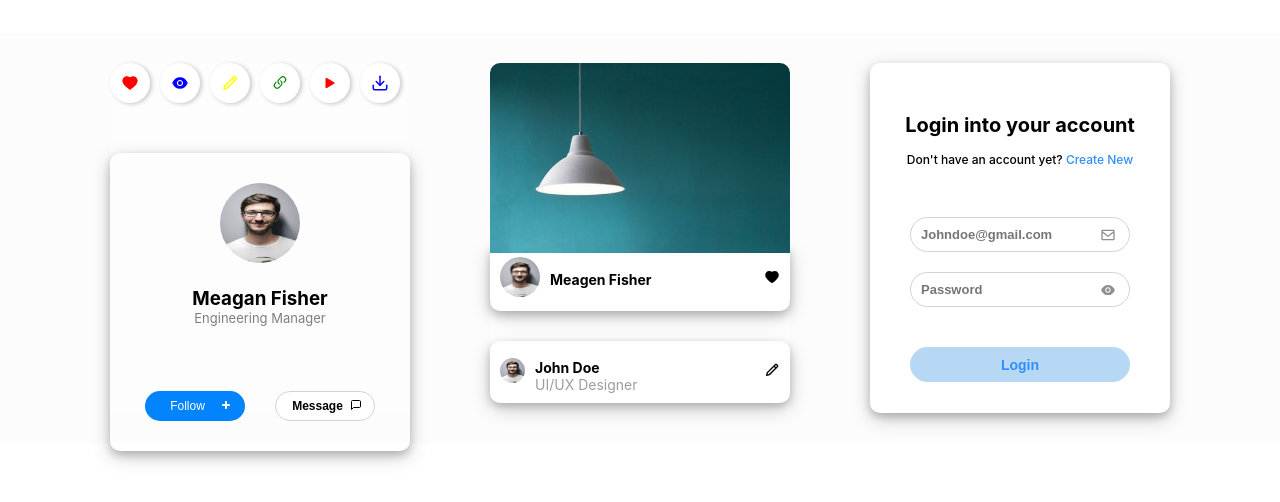
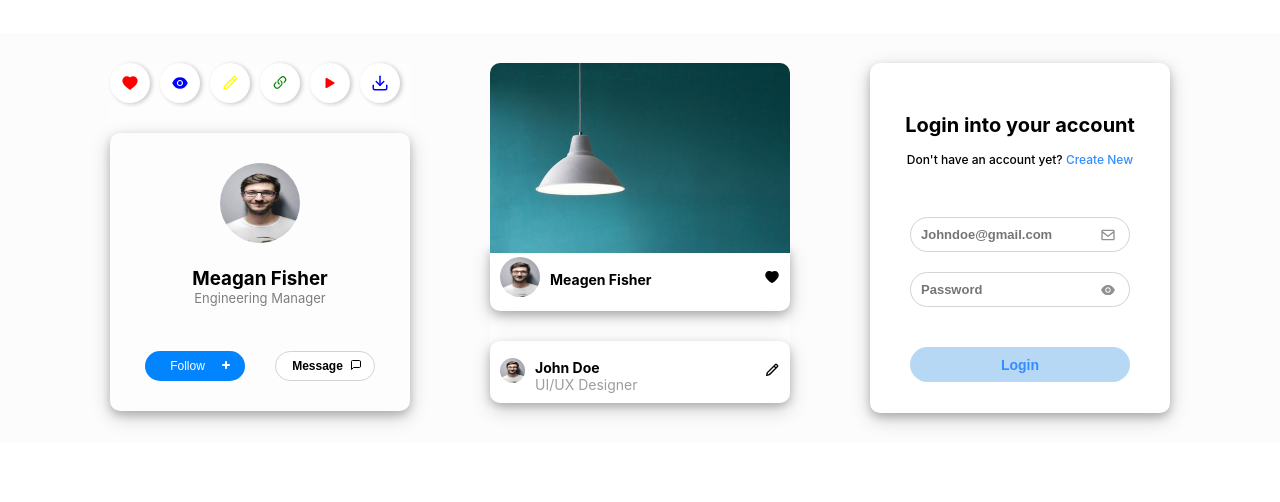
Before and after one commit to Zaibi727/Collection-of-Designs, a React (Create React App) app: page / in a window 1280 px wide. Shown: the part 162-664 px from the top of the page. Built offline with nearby package versions, Linux system fonts and the light colour scheme.

Commit message:
Update twentyFourMay.module.css

```diff
--- a/src/components/twentyFourMay/twentyFourMay.module.css
+++ b/src/components/twentyFourMay/twentyFourMay.module.css
@@ -170,7 +170,7 @@ bold{
 }
 .sec1Card{
     width: 300px;
-   margin-top: 50px;
+   margin-top: 30px;
    box-shadow: 0 4px 8px 0 rgba(0, 0, 0, 0.2), 0 6px 20px 0 rgba(0, 0, 0, 0.19);
    padding: 30px;
    border-radius: 10px;
@@ -178,7 +178,7 @@ bold{
 .cardOneSecond{
     display: flex;
     justify-content: space-evenly;
-    margin-top: 65px;
+    margin-top: 45px;
 }
 .firstProfileImg{
     margin-bottom: 20px;
```
